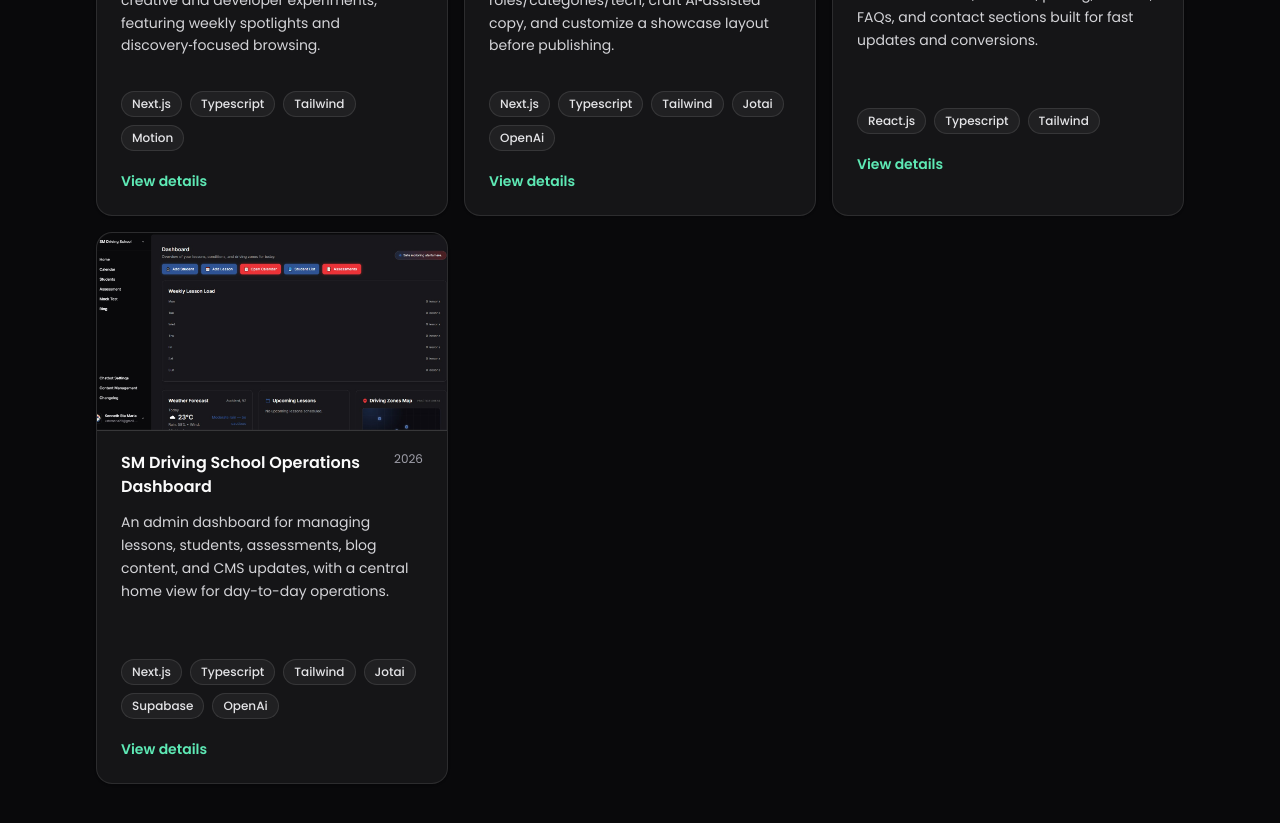
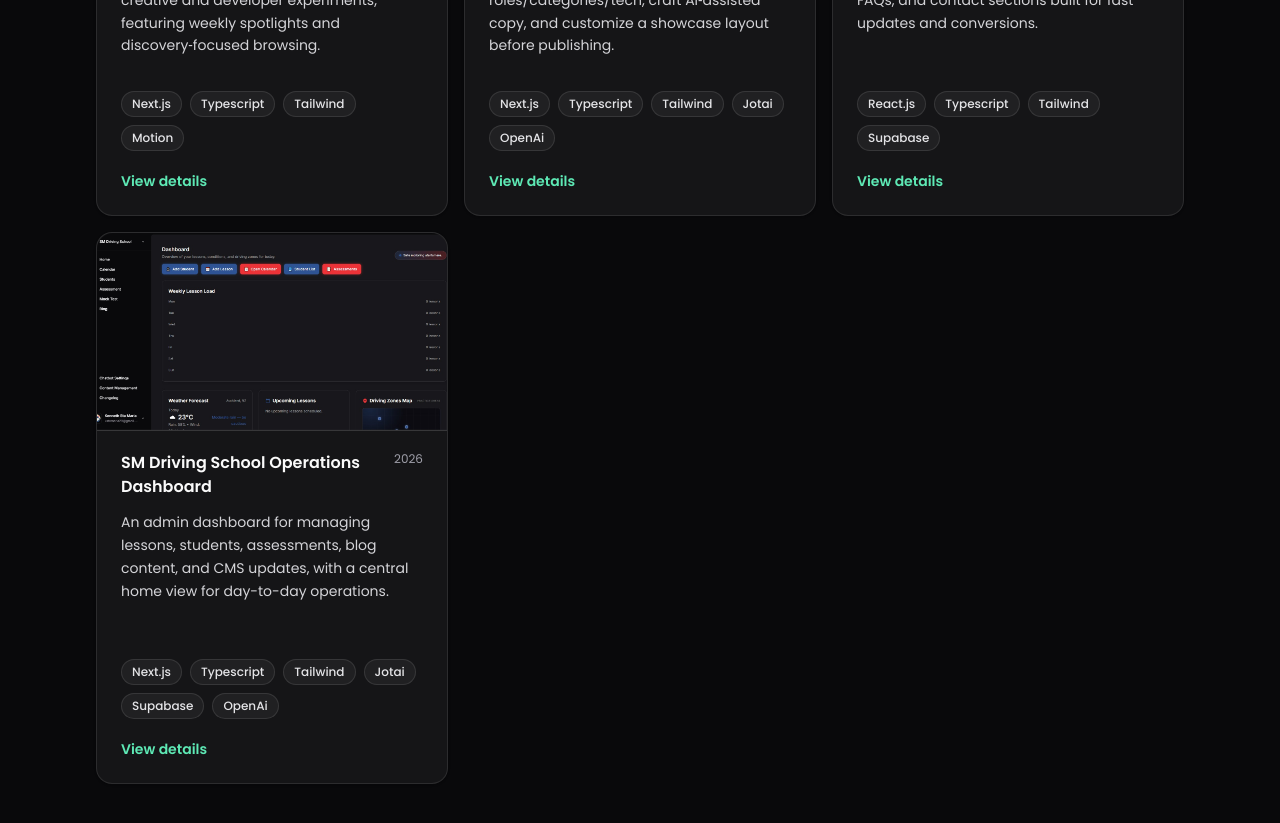
Before and after one commit to kstamaria29/portfolio, a React (Vite) app: page / in a window 1280 px wide. Shown: the part 2840-3663 px from the top of the page. Built offline with nearby package versions, Linux system fonts and the light colour scheme.

Commit message:
Added cursor-pointer to everything clickable and add hover effects to Project Cards

```diff
--- a/src/components/sections/Projects.tsx
+++ b/src/components/sections/Projects.tsx
@@ -193,8 +193,8 @@ export function Projects() {
               key={project.id}
               type="button"
               className={cn(
-                  "group rounded-2xl border border-zinc-200/70 bg-white p-6 text-left shadow-sm",
-                  "hover:border-zinc-200 dark:border-white/10 dark:bg-white/5 dark:hover:border-white/20",
+                "group rounded-2xl border border-zinc-200/70 bg-white p-6 text-left shadow-sm transition",
+                "hover:border-emerald-200 hover:shadow-md dark:border-white/10 dark:bg-white/5 dark:hover:border-emerald-300/30",
               )}
               onClick={(e) => {
                 triggerRef.current = e.currentTarget;
@@ -218,7 +218,7 @@ export function Projects() {
                   </div>
               ) : null}
               <div className="flex items-start justify-between gap-4">
-                  <h3 className="text-base font-semibold text-zinc-900 dark:text-zinc-50">
+                <h3 className="text-base font-semibold text-zinc-900 transition-colors group-hover:text-emerald-700 dark:text-zinc-50 dark:group-hover:text-emerald-300">
                   {project.title}
                 </h3>
                 <span className="text-xs text-zinc-500 dark:text-zinc-400">
--- a/src/components/ui/ImageLightbox.tsx
+++ b/src/components/ui/ImageLightbox.tsx
@@ -139,7 +139,7 @@ export function ImageLightbox({
 
   return createPortal(
     <motion.div
-      className="fixed inset-0 z-[70] bg-zinc-950/80 p-4 backdrop-blur-sm"
+      className="fixed inset-0 z-[70] cursor-pointer bg-zinc-950/80 p-4 backdrop-blur-sm"
       onMouseDown={onClose}
       aria-hidden={false}
       {...motionProps}
@@ -149,7 +149,7 @@ export function ImageLightbox({
         role="dialog"
         aria-modal="true"
         aria-labelledby={title ? titleId : undefined}
-        className="relative mx-auto flex h-[calc(100vh-2rem)] max-w-6xl flex-col"
+        className="relative mx-auto flex h-[calc(100vh-2rem)] max-w-6xl cursor-default flex-col"
         onMouseDown={(e) => e.stopPropagation()}
       >
         {title ? (
--- a/src/components/ui/Modal.tsx
+++ b/src/components/ui/Modal.tsx
@@ -96,7 +96,7 @@ export function Modal({ open, title, onClose, children }: ModalProps) {
 
   return createPortal(
     <motion.div
-      className="fixed inset-0 z-[60] flex items-center justify-center bg-zinc-950/40 p-4 backdrop-blur-sm"
+      className="fixed inset-0 z-[60] flex cursor-pointer items-center justify-center bg-zinc-950/40 p-4 backdrop-blur-sm"
       onMouseDown={onClose}
       aria-hidden={false}
       {...motionProps}
@@ -107,7 +107,7 @@ export function Modal({ open, title, onClose, children }: ModalProps) {
         aria-modal="true"
         aria-labelledby={titleId}
         className={cn(
-          "h-[min(90vh,calc(100vh-2rem))] w-full max-w-3xl overflow-hidden rounded-2xl border border-zinc-200/70 bg-white shadow-xl",
+          "h-[min(90vh,calc(100vh-2rem))] w-full max-w-3xl cursor-default overflow-hidden rounded-2xl border border-zinc-200/70 bg-white shadow-xl",
           "dark:border-white/10 dark:bg-zinc-950",
         )}
         onMouseDown={(e) => e.stopPropagation()}
--- a/src/content/projects.ts
+++ b/src/content/projects.ts
@@ -99,7 +99,7 @@ export const projects: Project[] = [
       "A CMS-driven marketing site for SM Driving School with hero, services, pricing, reviews, FAQs, and contact sections built for fast updates and conversions.",
     fullDescription:
       "A modern React/Vite marketing experience for SM Driving School that pulls live content from a Supabase-backed CMS. The homepage assembles hero messaging, services, pricing, reviews, about, FAQs, and contact into a cohesive conversion funnel, while also featuring video content to build trust and credibility. Content is retrieved via dedicated CMS queries (hero, services, pricing, FAQs, reviews, and more), enabling non-developers to update the site without code changes and ensuring the marketing copy stays current and consistent across sections.",
-    techStack: ["React.js", "Typescript", "Tailwind"],
+    techStack: ["React.js", "Typescript", "Tailwind", "Supabase"],
     images: [
       { src: "/projects/smdriving-marketing1.jpg", alt: "SM Driving Marketing 1" },
       { src: "/projects/smdriving-marketing2.jpg", alt: "SM Driving Marketing 2" },
--- a/src/styles/index.css
+++ b/src/styles/index.css
@@ -40,6 +40,18 @@
     @apply underline-offset-4;
   }
 
+  a[href] {
+    @apply cursor-pointer;
+  }
+
+  button {
+    @apply cursor-pointer;
+  }
+
+  button:disabled {
+    @apply cursor-not-allowed;
+  }
+
   :focus-visible {
     @apply outline-none ring-2 ring-emerald-400 ring-offset-2 ring-offset-white dark:ring-emerald-300 dark:ring-offset-zinc-950;
   }
```
Lines whose indentation alone changed are shown as unchanged.
